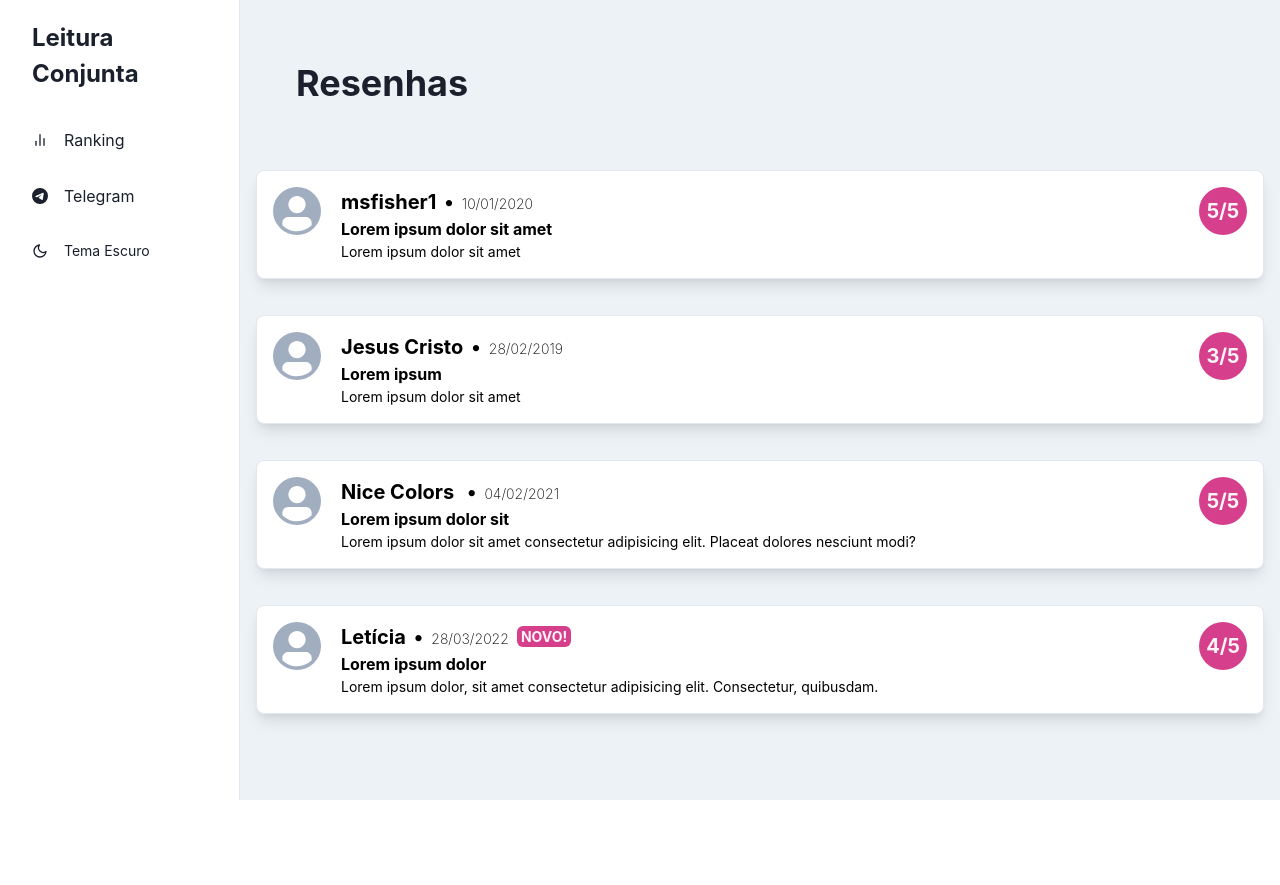
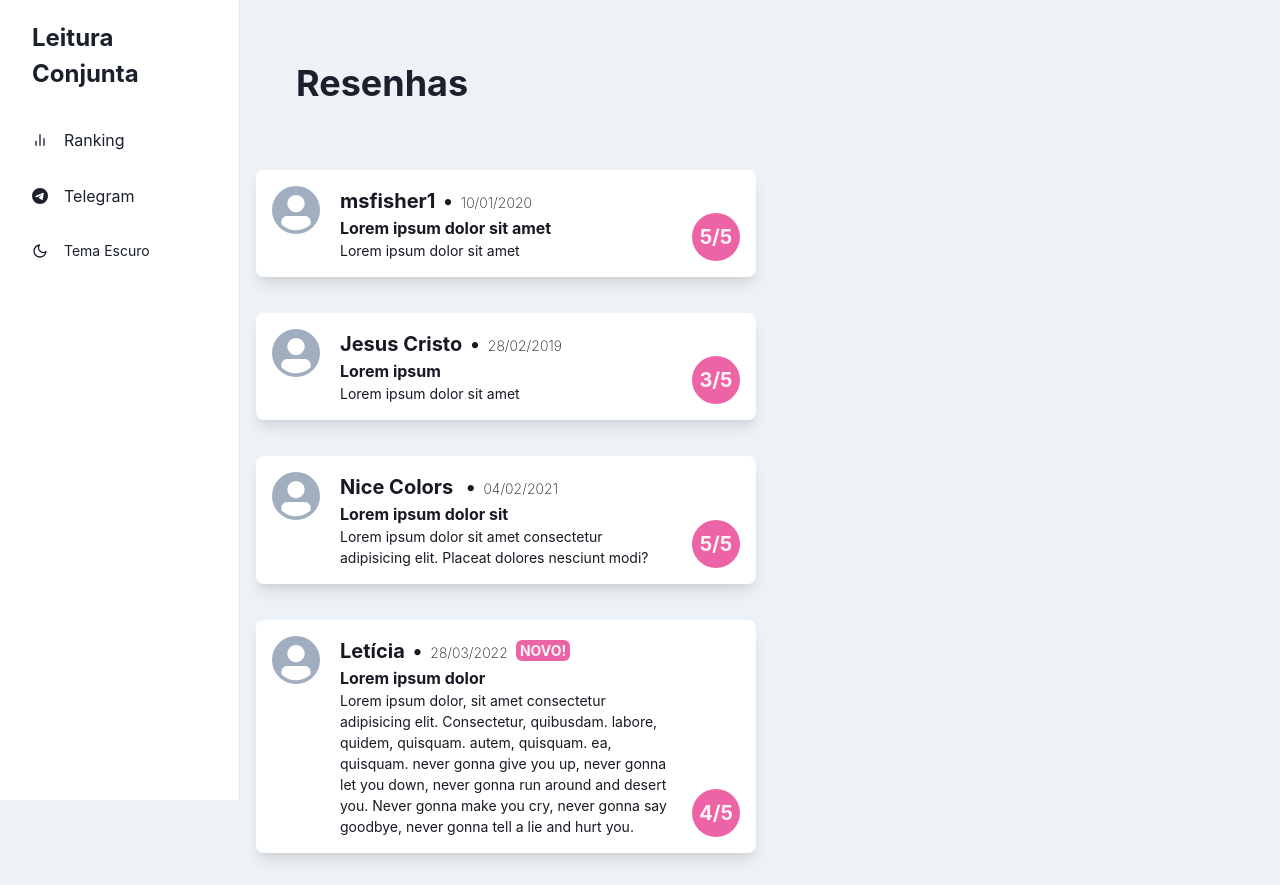
Before and after one commit to fsdearruda/leitura-conjunta, a Next.js app: page /reviews in a window 1280 px wide. Before the commit the page ends 800 px from the top, so only its background shows below. Built offline with nearby package versions, Linux system fonts and the light colour scheme.

Commit message:
Atualizando reviews

```diff
--- a/src/components/Review/index.tsx
+++ b/src/components/Review/index.tsx
@@ -10,8 +10,21 @@ interface ReviewProps {
   rating: number;
 }
 const Review = ({ bookID, name, review, date, isNew, rating, title }: ReviewProps) => {
+  const highlightColor = useColorModeValue("pink.400", "pink.600");
   return (
-    <Flex direction="row" boxShadow="lg" rounded="md" bg={"white"} color="black" width="100%" my={5} p="1rem" mb="1rem" border="1px solid #e2e8f0" borderRadius="0.5rem">
+    <Flex
+      maxW="500px"
+      direction="row"
+      boxShadow="lg"
+      rounded="md"
+      color={useColorModeValue("gray.900", "gray.50")}
+      bg={useColorModeValue("white", "gray.700")}
+      width="100%"
+      my={5}
+      p="1rem"
+      mb="1rem"
+      borderRadius="0.5rem"
+    >
       <Avatar />
       <Box ml={5}>
         <Flex>
@@ -24,7 +37,7 @@ const Review = ({ bookID, name, review, date, isNew, rating, title }: ReviewProp
               {date}
             </Text>
             {isNew && (
-              <Badge fontSize="0.7em" mb="1" borderRadius="md" color="pink.50" bg="pink.500" ml="0.5rem">
+              <Badge fontSize="0.7em" mb="1" borderRadius="md" color="pink.50" bg={highlightColor} ml="0.5rem">
                 Novo!
               </Badge>
             )}
@@ -40,13 +53,13 @@ const Review = ({ bookID, name, review, date, isNew, rating, title }: ReviewProp
         </Flex>
       </Box>
       <Spacer />
-      <Box>
-        <Flex alignItems="center" justifyContent="center" h="3em" w="3em" borderRadius="3xl" bg="pink.500">
+      <Flex ml={4} alignSelf="flex-end">
+        <Flex alignItems="center" justifyContent="center" h="3em" w="3em" borderRadius="3xl" bg={highlightColor}>
           <Text color="pink.50" fontSize="xl" fontWeight="bold">
             {rating}/5
           </Text>
         </Flex>
-      </Box>
+      </Flex>
     </Flex>
   );
 };
--- a/src/pages/reviews/index.tsx
+++ b/src/pages/reviews/index.tsx
@@ -17,20 +17,21 @@ const mockReviews: ReviewType[] = [
   { name: "Jesus Cristo", review: "Lorem ipsum dolor sit amet", date: "28/02/2019", bookID: 750929, rating: 3, title: "Lorem ipsum" },
   {
     name: "Nice Colors ",
+    title: "Lorem ipsum dolor sit",
     review: "Lorem ipsum dolor sit amet consectetur adipisicing elit. Placeat dolores nesciunt modi?",
     date: "04/02/2021",
     bookID: 750929,
     rating: 5,
-    title: "Lorem ipsum dolor sit",
   },
   {
     name: "Letícia",
-    review: "Lorem ipsum dolor, sit amet consectetur adipisicing elit. Consectetur, quibusdam.",
+    title: "Lorem ipsum dolor",
+    review:
+      "Lorem ipsum dolor, sit amet consectetur adipisicing elit. Consectetur, quibusdam. labore, quidem, quisquam. autem, quisquam. ea, quisquam. never gonna give you up, never gonna let you down, never gonna run around and desert you. Never gonna make you cry, never gonna say goodbye, never gonna tell a lie and hurt you.",
     date: "28/03/2022",
     isNew: true,
     bookID: 750929,
     rating: 4,
-    title: "Lorem ipsum dolor",
   },
 ];
 
```
